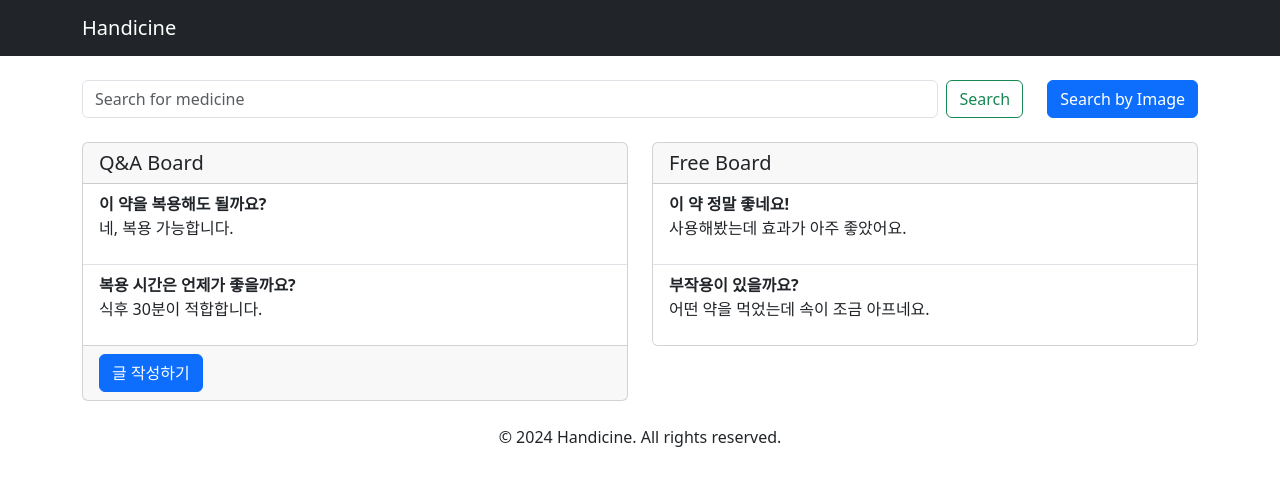
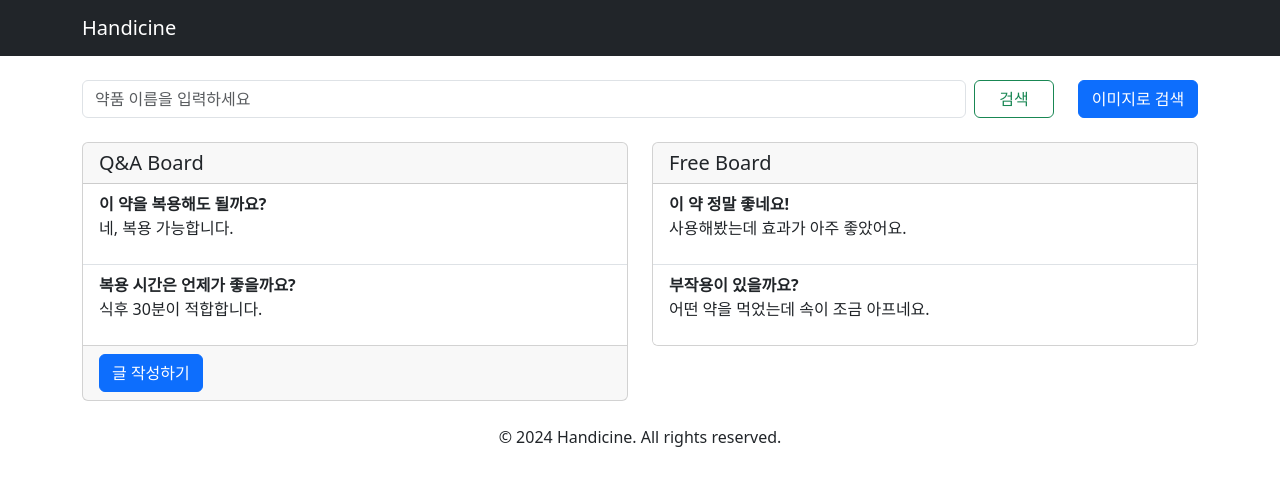
Before and after one commit to ghpark7/HandicineFE, a React (Create React App) app in the folder handicine/: page / in a window 1280 px wide. Shown: the top 486 px of the page. Built offline with nearby package versions, Linux system fonts and the light colour scheme.

Commit message:
simple modification

```diff
--- a/handicine/src/components/ImageSearchButton.js
+++ b/handicine/src/components/ImageSearchButton.js
@@ -21,9 +21,10 @@ function ImageSearchButton() {
       />
       <Button
         variant="primary"
+        style={{ minWidth: '120px', textAlign: 'center' }}
         onClick={() => document.getElementById('upload').click()}
       >
-        Search by Image
+        이미지로 검색
       </Button>
     </>
   );
--- a/handicine/src/components/SearchBar.js
+++ b/handicine/src/components/SearchBar.js
@@ -6,11 +6,13 @@ function SearchBar() {
     <Form className="d-flex">
       <FormControl
         type="search"
-        placeholder="Search for medicine"
+        placeholder="약품 이름을 입력하세요"
         className="me-2"
         aria-label="Search"
       />
-      <Button variant="outline-success">Search</Button>
+      <Button variant="outline-success" style={{ minWidth: '80px', textAlign: 'center' }}>
+        검색
+      </Button>
     </Form>
   );
 }
```
